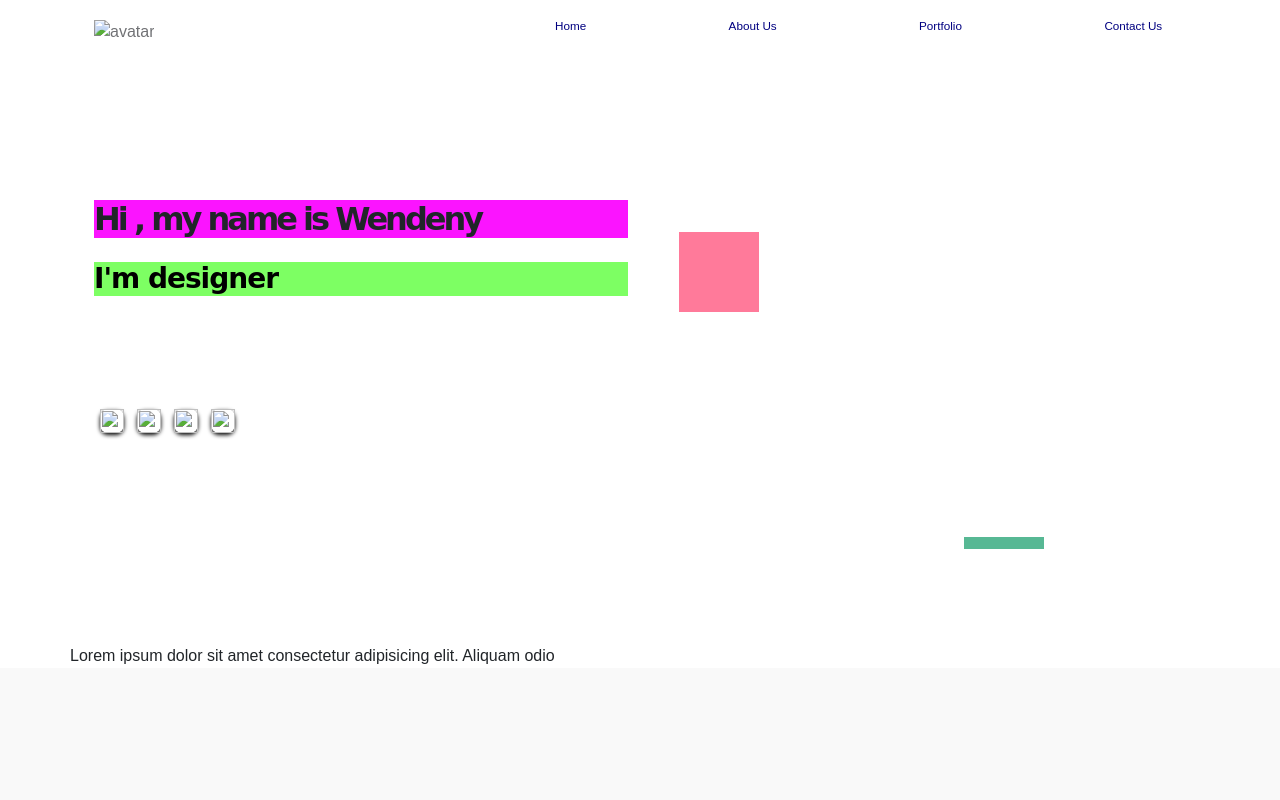
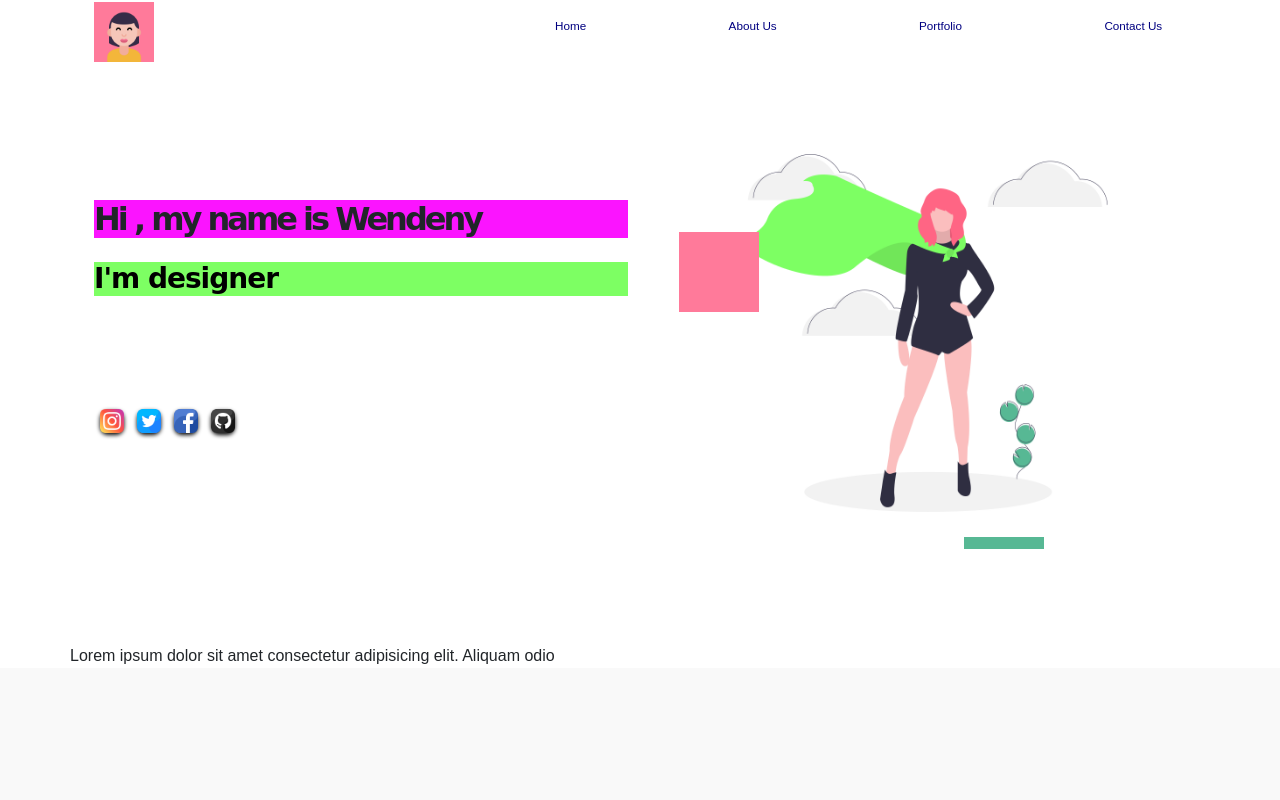
Before and after one commit to llnallna/Templates, a plain HTML site: page index.html in a window 1280 px wide. Shown: the top 800 px of the page. Drawn offline with nearby package versions, Linux system fonts and the light colour scheme; the site is published under a folder, as on GitHub Pages, so addresses that start at the root find nothing; a web font is replaced by a local one.

Commit message:
Update paths

```diff
--- a/css/animate.css
+++ b/css/animate.css
@@ -33,7 +33,7 @@
   }
 .home-wallpaper {
     position: relative;
-    background-image: url('/img/home-wallpaper2.png');
+    background-image: url('../img/home-wallpaper2.png');
     background-repeat: no-repeat;
     background-size: 100% 100%;
     display:block;
--- a/index.html
+++ b/index.html
@@ -30,7 +30,7 @@
                 <header id="home_header" class="home-header">
                     <div>
                     <a href="/">
-                        <img width="60" height="60" src="/img/avatar.png" alt="avatar" class="mt-3 mb-3">
+                        <img width="60" height="60" src="img/avatar.png" alt="avatar" class="mt-3 mb-3">
                     </a>
                     </div>
                     <ul class="home-link">
@@ -57,22 +57,22 @@
                         <li class="d-flex flex-row justify-content-center align-items-center">
                             <a href="https://www.instagram.com/">
                                 <div class="social-square">
-                                    <img class="home-social" src="/img/ig.png" alt="">
+                                    <img class="home-social" src="img/ig.png" alt="">
                                 </div>
                             </a>
                             <a href="https://www.twitter.com/">
                                 <div class="social-square">
-                                    <img class="home-social" src="/img/tw.png" alt="">
+                                    <img class="home-social" src="img/tw.png" alt="">
                                 </div>
                             </a>
                             <a href="https://www.facebook.com/">
                                 <div class="social-square">
-                                    <img class="home-social" src="/img/fc.png" alt="">
+                                    <img class="home-social" src="img/fc.png" alt="">
                                 </div>
                             </a>
                             <a href="https://www.facebook.com/">
                                 <div class="social-square">
-                                    <img class="home-social" src="/img/gt.png" alt="">
+                                    <img class="home-social" src="img/gt.png" alt="">
                                 </div>
                             </a>
                         </li>
```
